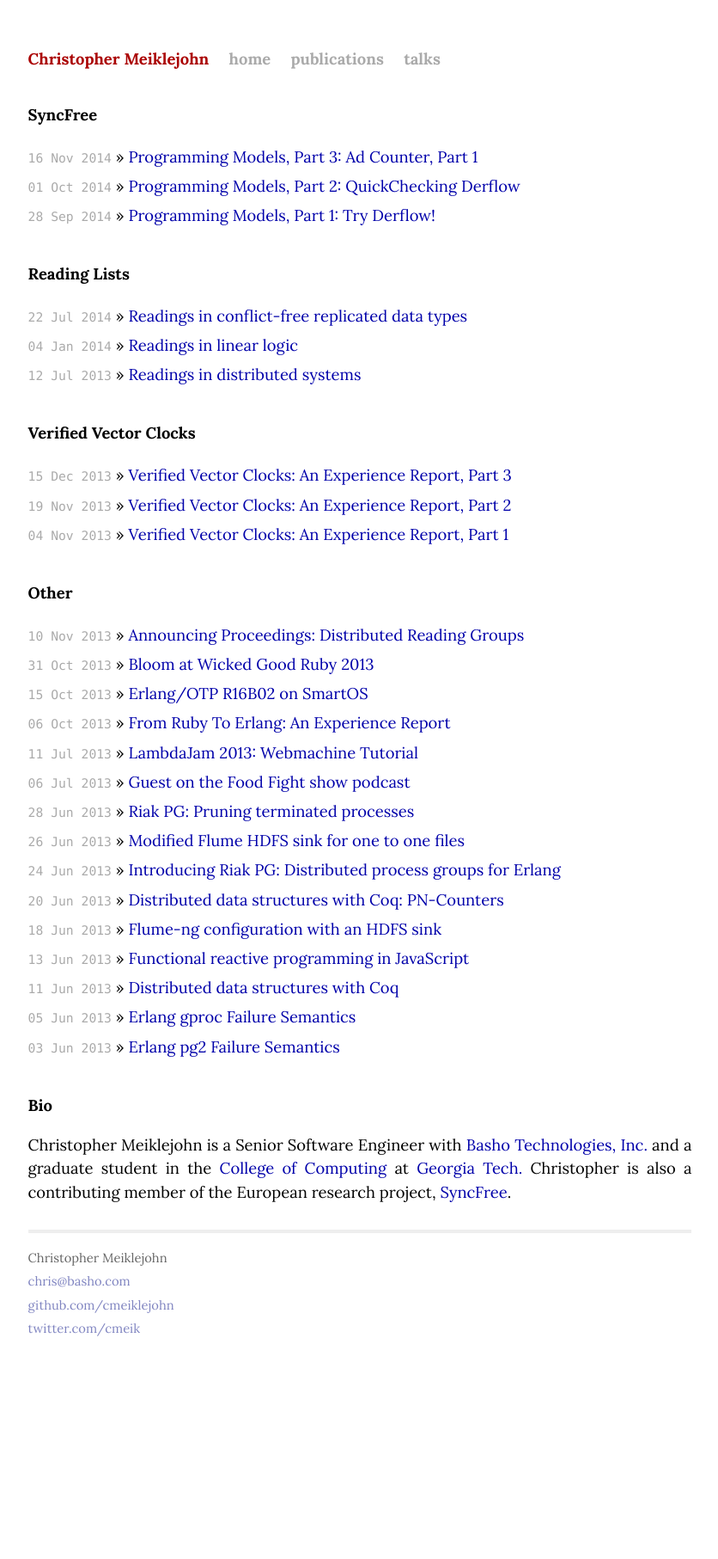
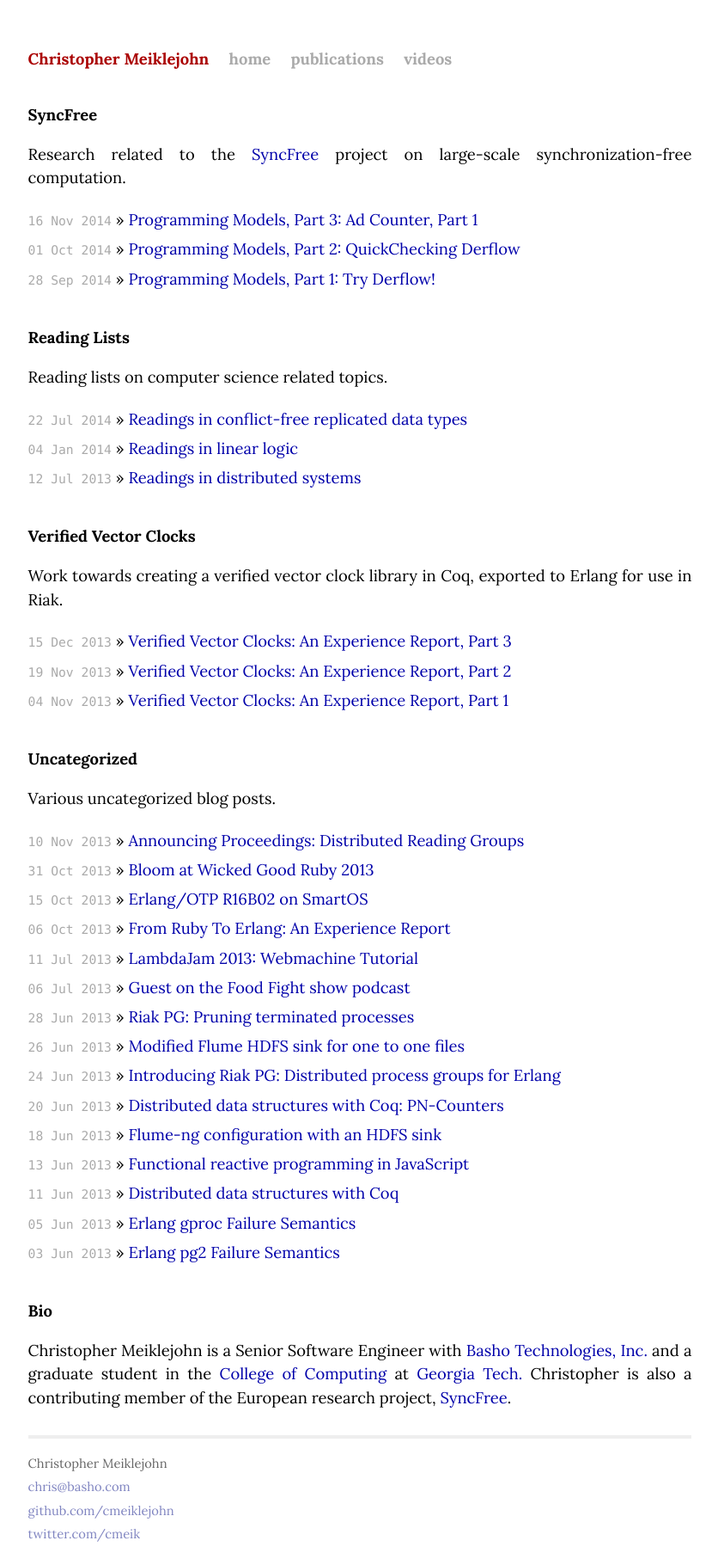
Before and after one commit to cmeiklejohn/cmeiklejohn.github.io, a Jekyll site: the page built from index.html, in a window 1280 px wide. Shown: the whole page at 86% size, without its empty margins (221-1057 px from the left). Built offline with Jekyll 4.4.1, drawn with Linux system fonts in a browser that asks for light colours; comment, search, counter and statistics services are not loaded; before the commit the page ends 1574 px from its top, so only the background shows below that.

Commit message:
Format front-page with descriptions.

```diff
--- a/_layouts/default.html
+++ b/_layouts/default.html
@@ -24,7 +24,7 @@
               <h1 class="title"><a href="/">{{ site.name }}</a></h1>
               <a class="extra" href="/">home</a>
               <a class="extra" href="/publications.html">publications</a>
-              <a class="extra" href="/talks.html">talks</a>
+              <a class="extra" href="/videos.html">videos</a>
             </div>
 
                 {{ content }}
--- a/css/main.css
+++ b/css/main.css
@@ -56,6 +56,11 @@ a:visited { color: #a0a; }
 table {
   font-size: inherit;
   font: 100%;
+}
+
+.container {
+  margin-left: 10px;
+  margin-right: 10px;
 }
 
 /*****************************************************************************/
--- a/index.html
+++ b/index.html
@@ -5,6 +5,9 @@ title: Christopher Meiklejohn
 
 <div id="home">
   <h1>SyncFree</h1>
+  <p>Research related to the <a
+    href="http://syncfree.lip6.fr">SyncFree</a> project on large-scale
+  synchronization-free computation.</p>
   <ul class="posts">
     {% for post in site.posts %}
       {% if post.group == "SyncFree" %}
@@ -14,6 +17,7 @@ title: Christopher Meiklejohn
   </ul>
 
   <h1>Reading Lists</h1>
+  <p>Reading lists on computer science related topics.</p>
   <ul class="posts">
     {% for post in site.posts %}
       {% if post.group == "readings" %}
@@ -23,6 +27,8 @@ title: Christopher Meiklejohn
   </ul>
 
   <h1>Verified Vector Clocks</h1>
+  <p>Work towards creating a verified vector clock library in Coq,
+  exported to Erlang for use in Riak.</p>
   <ul class="posts">
     {% for post in site.posts %}
       {% if post.group == "vvclocks" %}
@@ -31,7 +37,8 @@ title: Christopher Meiklejohn
     {% endfor %}
   </ul>
 
-  <h1>Other</h1>
+  <h1>Uncategorized</h1>
+  <p>Various uncategorized blog posts.</p>
   <ul class="posts">
     {% for post in site.posts %}
       {% if post.group == nil %}
--- a/publications.html
+++ b/publications.html
@@ -9,12 +9,12 @@ title: Publications
     <li>
       <a href="http://dl.acm.org/citation.cfm?id=2678512">Augmented Inverted Indexes to Track Causality in Eventually Consistent Data Stores</a>
       <span class="author">Christopher S. Meiklejohn</span>
-      <span class="date">to be published at Middleware '14</span>
+      <span class="date">Middleware '14, Demos &amp; Poster Session</span>
     </li>
     <li>
-      <a href="#">Eventual Consistency and Deterministic Dataflow Programming:<br />A Case Study of Integrating Derflow with the Riak Data Store</a>
+      <a href="/publications/derflowl-ladis.pdf">Eventual Consistency and Deterministic Dataflow Programming:<br />A Case Study of Integrating Derflow with the Riak Data Store</a>
       <span class="author">Christopher S. Meiklejohn</span>
-      <span class="date">to be published at LADIS Workshop '14</span>
+      <span class="date">LADIS Workshop '14</span>
     </li>
     <li>
       <a href="http://dl.acm.org/citation.cfm?id=2633451">Derflow:<br />distributed deterministic dataflow programming for erlang</a>
--- a/talks.html
+++ b/videos.html
@@ -1,10 +1,10 @@
 ---
 layout: default
-title: Talks
+title: Videos
 ---
 
 <div id="post">
-  <h1>Talks</h1>
+  <h1>Videos</h1>
   <ul>
     <li>
       <a href="https://www.youtube.com/watch?v=8_z9-iRiSZw">Eventually Consistent Computation with CRDTs</a>
```
Also changed, not shown: 1 other file.
